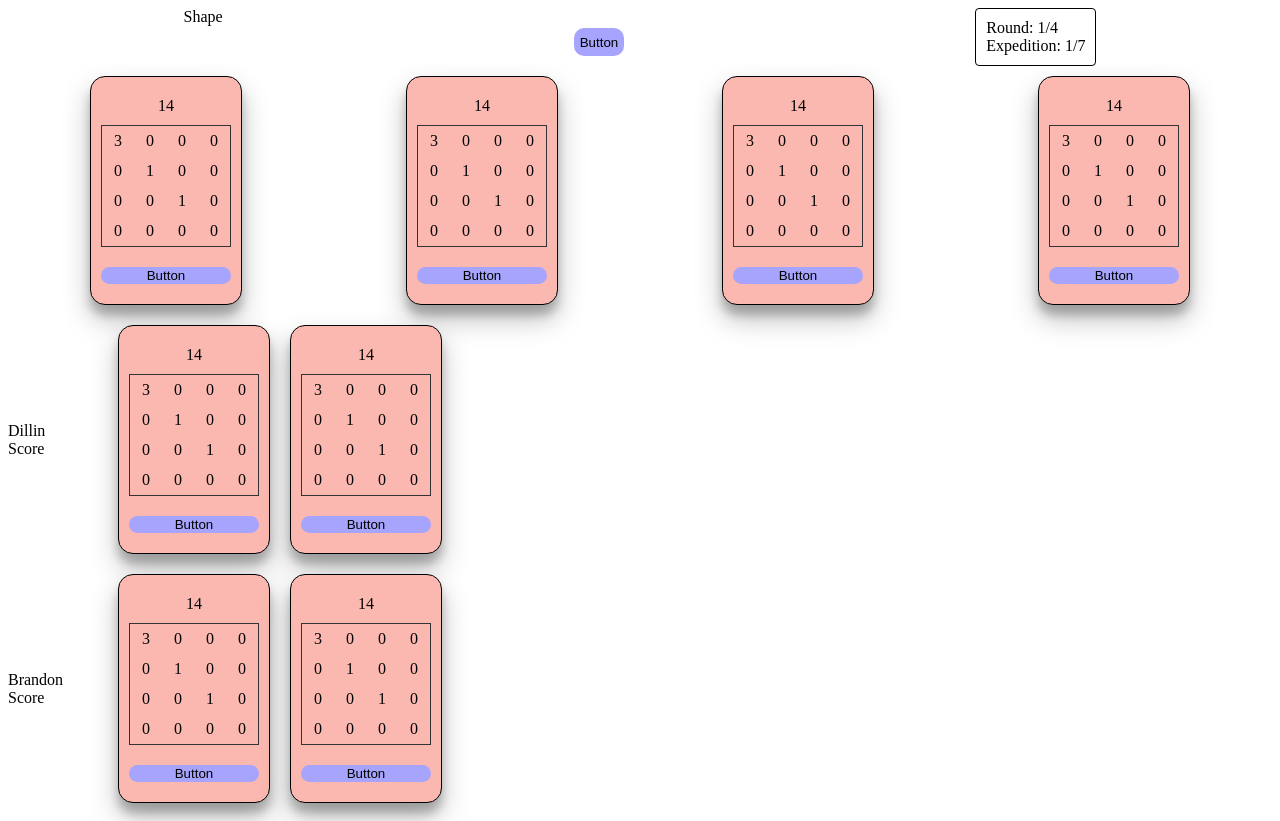
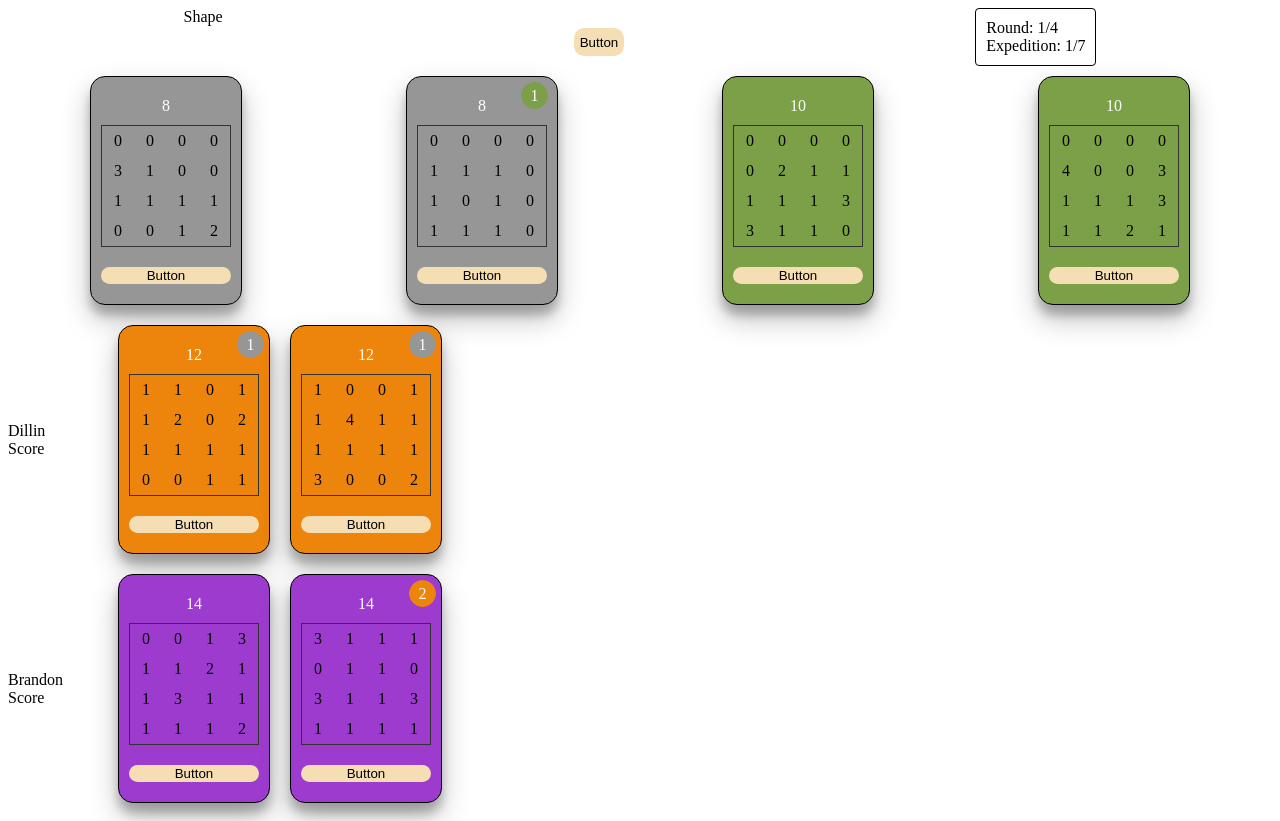
Before and after one commit to dstriz09/treasure-hunt, a React (Create React App) app: page / in a window 1280 px wide. Built offline with nearby package versions, Linux system fonts and the light colour scheme.

Commit message:
added 8 cards (#38)
Co-authored-by: Brandon Morelli <bmorelli25@gmail.com>

```diff
--- /dev/null
+++ b/src/cards/treasureCards.js
@@ -0,0 +1,104 @@
+// 0 = unselectable
+// 1 = selectable
+// 2 = coin
+// 3 = x
+// 4 = tree
+
+export const TREASURES = [
+  {
+    color: "150, 150, 150",
+    points: 8,
+    bonus: false,
+    bonusColor: "",
+    grid: [
+      [0, 0, 0, 0],
+      [3, 1, 0, 0],
+      [1, 1, 1, 1],
+      [0, 0, 1, 2],
+    ],
+  },
+  {
+    color: "150, 150, 150",
+    points: 8,
+    bonus: 1,
+    bonusColor: "124, 160, 71",
+    grid: [
+      [0, 0, 0, 0],
+      [1, 1, 1, 0],
+      [1, 0, 1, 0],
+      [1, 1, 1, 0],
+    ],
+  },
+  {
+    color: "124, 160, 71",
+    points: 10,
+    bonus: false,
+    bonusColor: "",
+    grid: [
+      [0, 0, 0, 0],
+      [0, 2, 1, 1],
+      [1, 1, 1, 3],
+      [3, 1, 1, 0],
+    ],
+  },
+  {
+    color: "124, 160, 71",
+    points: 10,
+    bonus: false,
+    bonusColor: "",
+    grid: [
+      [0, 0, 0, 0],
+      [4, 0, 0, 3],
+      [1, 1, 1, 3],
+      [1, 1, 2, 1],
+    ],
+  },
+  {
+    color: "237, 132, 11",
+    points: 12,
+    bonus: 1,
+    bonusColor: "150, 150, 150",
+    grid: [
+      [1, 1, 0, 1],
+      [1, 2, 0, 2],
+      [1, 1, 1, 1],
+      [0, 0, 1, 1],
+    ],
+  },
+  {
+    color: "237, 132, 11",
+    points: 12,
+    bonus: 1,
+    bonusColor: "150, 150, 150",
+    grid: [
+      [1, 0, 0, 1],
+      [1, 4, 1, 1],
+      [1, 1, 1, 1],
+      [3, 0, 0, 2],
+    ],
+  },
+  {
+    color: "157, 59, 206 ",
+    points: 14,
+    bonus: false,
+    bonusColor: "",
+    grid: [
+      [0, 0, 1, 3],
+      [1, 1, 2, 1],
+      [1, 3, 1, 1],
+      [1, 1, 1, 2],
+    ],
+  },
+  {
+    color: "157, 59, 206 ",
+    points: 14,
+    bonus: 2,
+    bonusColor: "237, 132, 11",
+    grid: [
+      [3, 1, 1, 1],
+      [0, 1, 1, 0],
+      [3, 1, 1, 3],
+      [1, 1, 1, 1],
+    ],
+  },
+];
--- a/src/components/Board.js
+++ b/src/components/Board.js
@@ -2,6 +2,7 @@ import React from "react";
 import Expedition from "./Expedition";
 import Draw from "./Draw";
 import Player from "./Player";
+import { TREASURES } from "../cards/treasureCards";
 
 import { StyledBoard } from "../styles/StyledBoard";
 
@@ -10,26 +11,13 @@ function Board() {
   const round = 1;
   const expeditionNum = 1;
   const name = ["Dillin", "Brandon"];
-  const TREASURES = [
-    {
-      color: "250, 184, 176",
-      points: 14,
-      grid: [
-        [3, 0, 0, 0],
-        [0, 1, 0, 0],
-        [0, 0, 1, 0],
-        [0, 0, 0, 0],
-      ],
-      bonus: null,
-    },
-  ];
 
   return (
     <StyledBoard>
       <Expedition round={round} expeditionNum={expeditionNum} />
-      <Draw cards={[TREASURES[0], TREASURES[0], TREASURES[0], TREASURES[0]]} />
-      <Player name={name[0]} cards={[TREASURES[0], TREASURES[0]]} />
-      <Player name={name[1]} cards={[TREASURES[0], TREASURES[0]]} />
+      <Draw cards={[TREASURES[0], TREASURES[1], TREASURES[2], TREASURES[3]]} />
+      <Player name={name[0]} cards={[TREASURES[4], TREASURES[5]]} />
+      <Player name={name[1]} cards={[TREASURES[6], TREASURES[7]]} />
     </StyledBoard>
   );
 }
--- a/src/components/Card.js
+++ b/src/components/Card.js
@@ -10,7 +10,7 @@ function Card({ card }) {
     // For now, I'm manually passing in an RGB color.
     // This will eventually a prop value on each card.
     <StyledCard color={card.color}>
-      <Values points={card.points} />
+      <Values points={card.points} bonus={card.bonus} bonusColor={card.bonusColor} />
       <Grid grid={card.grid} />
       <Button />
     </StyledCard>
--- a/src/components/Values.js
+++ b/src/components/Values.js
@@ -1,8 +1,13 @@
 import React from "react";
-import { StyledValues } from "../styles/StyledValues";
+import { StyledValues, StyledBonus } from "../styles/StyledValues";
 
-function Values({ points }) {
-  return <StyledValues>{points}</StyledValues>;
+function Values({ points, bonus, bonusColor }) {
+  return (
+    <StyledValues>
+      {points}
+      {bonus ? <StyledBonus color={bonusColor}>{bonus}</StyledBonus> : ""}
+    </StyledValues>
+  );
 }
 
 export default Values;
--- a/src/styles/StyledButton.js
+++ b/src/styles/StyledButton.js
@@ -3,6 +3,6 @@ import styled from "styled-components";
 export const StyledButton = styled.button`
   border-radius: 10px;
   margin: 20px 0 10px;
-  background-color: rgb(166, 164, 252);
+  background-color: wheat;
   border: none;
 `;
--- a/src/styles/StyledValues.js
+++ b/src/styles/StyledValues.js
@@ -3,4 +3,20 @@ import styled from "styled-components";
 export const StyledValues = styled.div`
   text-align: center;
   padding: 10px;
+  display: inline;
+  color: white;
 `;
+
+export const StyledBonus = styled.div`
+  position: absolute;
+  display: inline;
+  margin-left: 35px;
+  margin-top: -15px;
+  border: solid 1px rgba(${(props) => props.color});
+  line-height: 25px;
+  width: 25px;
+  height: 25px;
+  color: white;
+  border-radius: 50%;
+  background-color: rgba(${(props) => props.color});
+`;
```
